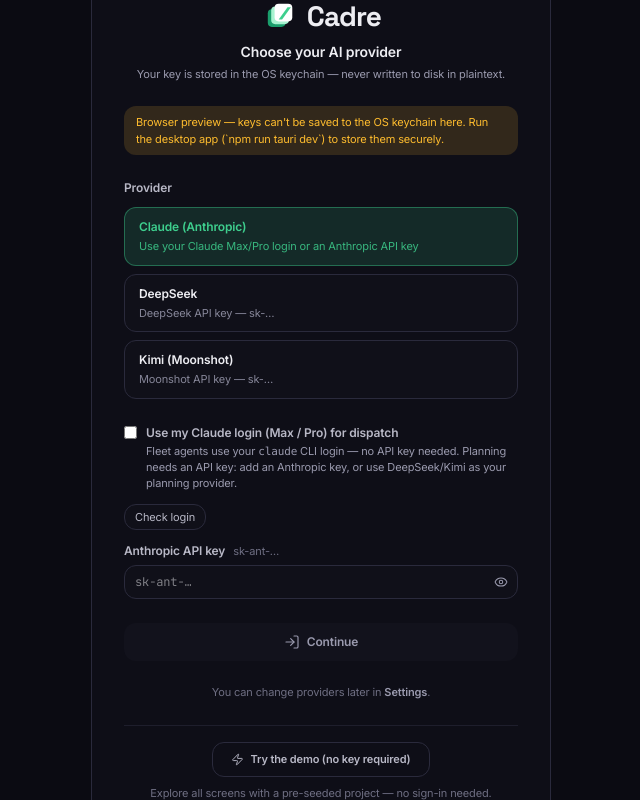
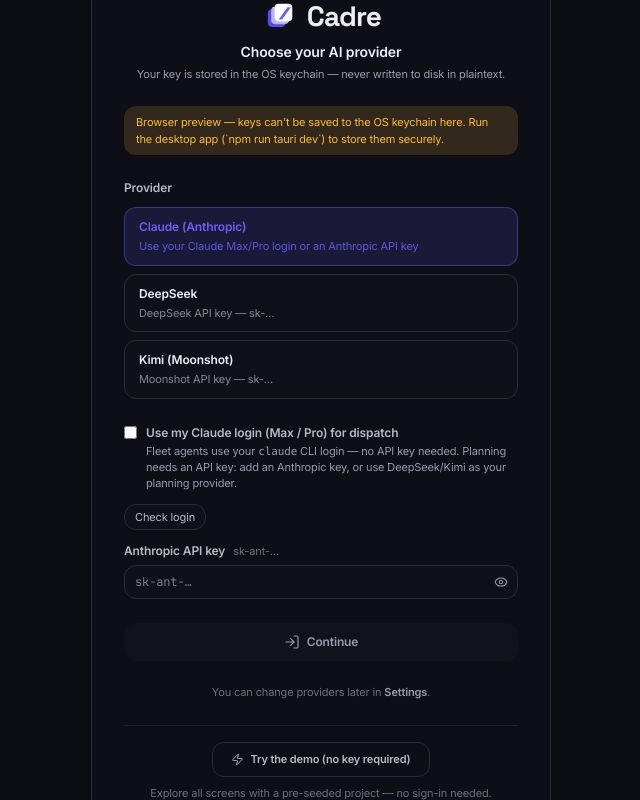
Before and after one commit to alvin-reyes/cadre-ide, a React (Vite) app: page / in a window 1280 px wide. Shown: the whole page, without its empty margins (319-959 px from the left). Built offline with nearby package versions, Linux system fonts and the light colour scheme.

Commit message:
feat(brand): revert accent to Signal Violet (brand-canonical per BRAND.md)

```diff
--- a/src/cadre/BrandLogo.tsx
+++ b/src/cadre/BrandLogo.tsx
@@ -1,8 +1,8 @@
 /**
  * The Cadre brand logo — the mark (three offset cards resolving into a generated
  * artifact, cut by a diagonal spark) plus the "Cadre" wordmark. Inline SVG so it's
- * crisp at any size and inherits theme tokens. The mark uses the Cadre mint-green
- * brand family (the accent), dark-first (matches the app default).
+ * crisp at any size and inherits theme tokens. Colors are faithful to the brand kit
+ * (brand-kit/assets/carde-mark.svg); the mark is dark-first (matches the app default).
  *
  * We render the wordmark from text (Space Grotesk 700, -0.03em) rather than the
  * brand-kit horizontal logo SVG, which literally spells "Carde" — this ships the
@@ -12,10 +12,10 @@
 export function BrandMark({ size = 28, className }: { size?: number; className?: string }) {
   return (
     <svg width={size} height={size} viewBox="0 0 100 100" fill="none" className={className} aria-hidden="true">
-      <rect x="20" y="30" width="52" height="52" rx="12" fill="#1a9e6c" />
-      <rect x="30" y="22" width="52" height="52" rx="12" fill="#a7f3d0" />
+      <rect x="20" y="30" width="52" height="52" rx="12" fill="#5A4CE0" />
+      <rect x="30" y="22" width="52" height="52" rx="12" fill="#B9B2FF" />
       <rect x="40" y="14" width="52" height="52" rx="12" fill="#FFFFFF" />
-      <path d="M78 24 L52 60 L62 60 L88 24 Z" fill="#3ecf8e" />
+      <path d="M78 24 L52 60 L62 60 L88 24 Z" fill="#6D5EF8" />
     </svg>
   );
 }
--- a/src/styles/tokens.css
+++ b/src/styles/tokens.css
@@ -23,16 +23,16 @@
   --c-border: #1e1e2c;
   --c-border-strong: #2a2a3c;
 
-  /* Accent — Mint green (Cadre brand primary) */
-  --c-accent: #3ecf8e;
-  --c-accent-hover: #5bd9a0;
-  --c-accent-subtle: rgba(62, 207, 142, 0.15);
-  --c-accent-ring: rgba(62, 207, 142, 0.4);
-  --c-on-accent: #06231a;
+  /* Accent — Signal Violet (Cadre brand primary) */
+  --c-accent: #6d5ef8;
+  --c-accent-hover: #8375f5;
+  --c-accent-subtle: rgba(109, 94, 248, 0.15);
+  --c-accent-ring: rgba(109, 94, 248, 0.4);
+  --c-on-accent: #ffffff;
 
   /* Brand gradient + glow — primary buttons, brand surfaces */
-  --c-grad-brand: linear-gradient(150deg, #3ecf8e, #1a9e6c);
-  --c-shadow-brand: 0 8px 24px rgba(62, 207, 142, 0.35);
+  --c-grad-brand: linear-gradient(150deg, #6d5ef8, #3a2ed0);
+  --c-shadow-brand: 0 8px 24px rgba(109, 94, 248, 0.35);
 
   /* Status — brand semantic (Mint success, amber warning, coral danger) */
   --c-success: #8ce0c0;
@@ -41,7 +41,7 @@
   --c-warning-subtle: rgba(254, 188, 46, 0.15);
   --c-danger: #ff5f57;
   --c-danger-subtle: rgba(255, 95, 87, 0.15);
-  --c-info: #3ecf8e;
+  --c-info: #6d5ef8;
 
   /* Typography — Anthropic-style: Newsreader (~Tiempos) display, Inter (~Styrene) body */
   /* Cadre brand type: Space Grotesk display, Inter UI, JetBrains Mono code/labels */
@@ -121,14 +121,9 @@
   --c-border: rgba(11, 11, 18, 0.1);
   --c-border-strong: rgba(11, 11, 18, 0.18);
 
-  /* Accent — deeper emerald on the light ground for contrast; white text on it */
-  --c-accent: #10b981;
-  --c-accent-hover: #0ea371;
-  --c-on-accent: #ffffff;
-  --c-accent-subtle: rgba(16, 185, 129, 0.14);
-  --c-accent-ring: rgba(16, 185, 129, 0.45);
-  --c-info: #10b981;
-  --c-grad-brand: linear-gradient(150deg, #10b981, #0a7d55);
+  /* Accent stays Signal Violet — reads well on Cloud; tint the subtles for the light ground */
+  --c-accent-subtle: rgba(109, 94, 248, 0.14);
+  --c-accent-ring: rgba(109, 94, 248, 0.45);
 
   /* Status — deepened for contrast on a light ground */
   --c-success: #1fa971;
```
